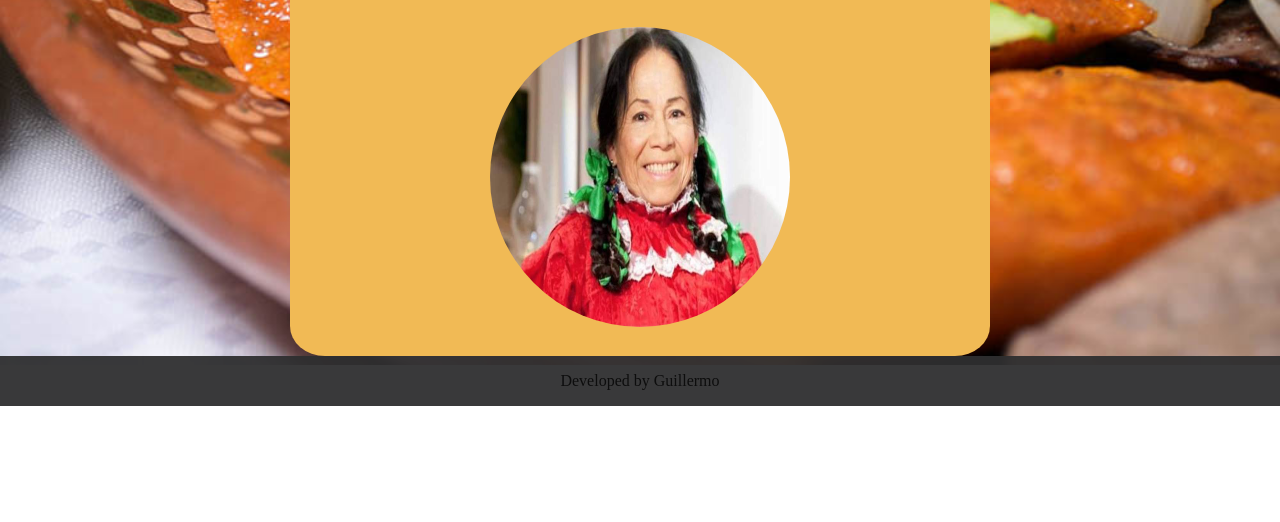
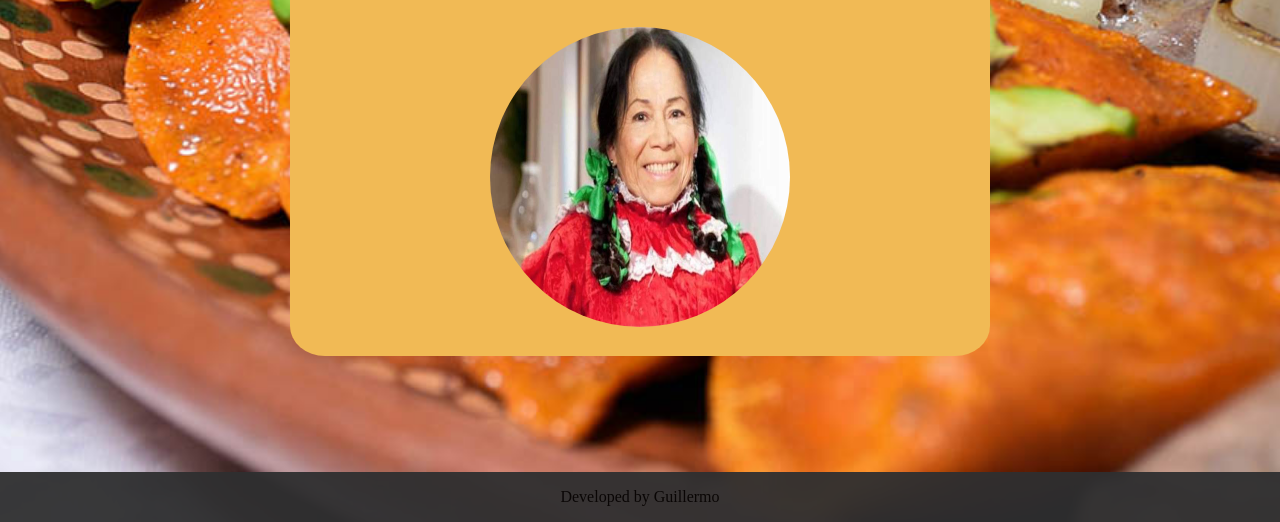
Before and after one commit to GuillermoC93/restaurant_page, a plain HTML site: page index.html in a window 1280 px wide. Shown: the part 394-916 px from the top of the page. Before the commit the page ends 800 px from the top, so only its background shows below. Drawn offline with Linux system fonts and the light colour scheme.

Commit message:
fixed footer positioning

```diff
--- a/styles.css
+++ b/styles.css
@@ -13,14 +13,13 @@ body, html {
 }
 
 .footer {
-  position: fixed;
-  bottom: 0;
   background-color: #2f2f30;
   height: 50px;
   width: 100%;
   opacity: 0.95;
   text-align: center;
   line-height: 50px;
+  margin-top: 116px;
 }
 
 .info {
```
